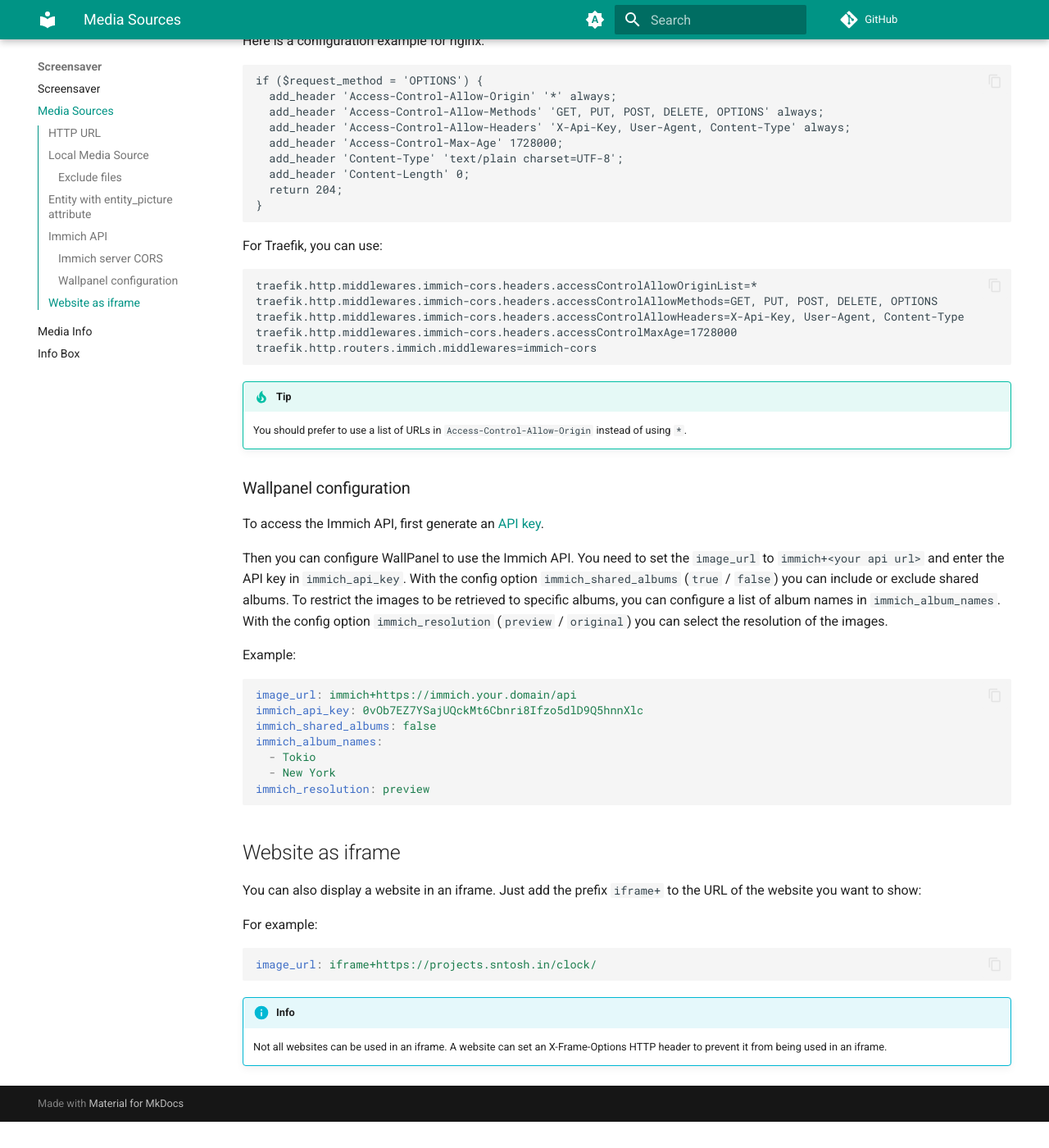
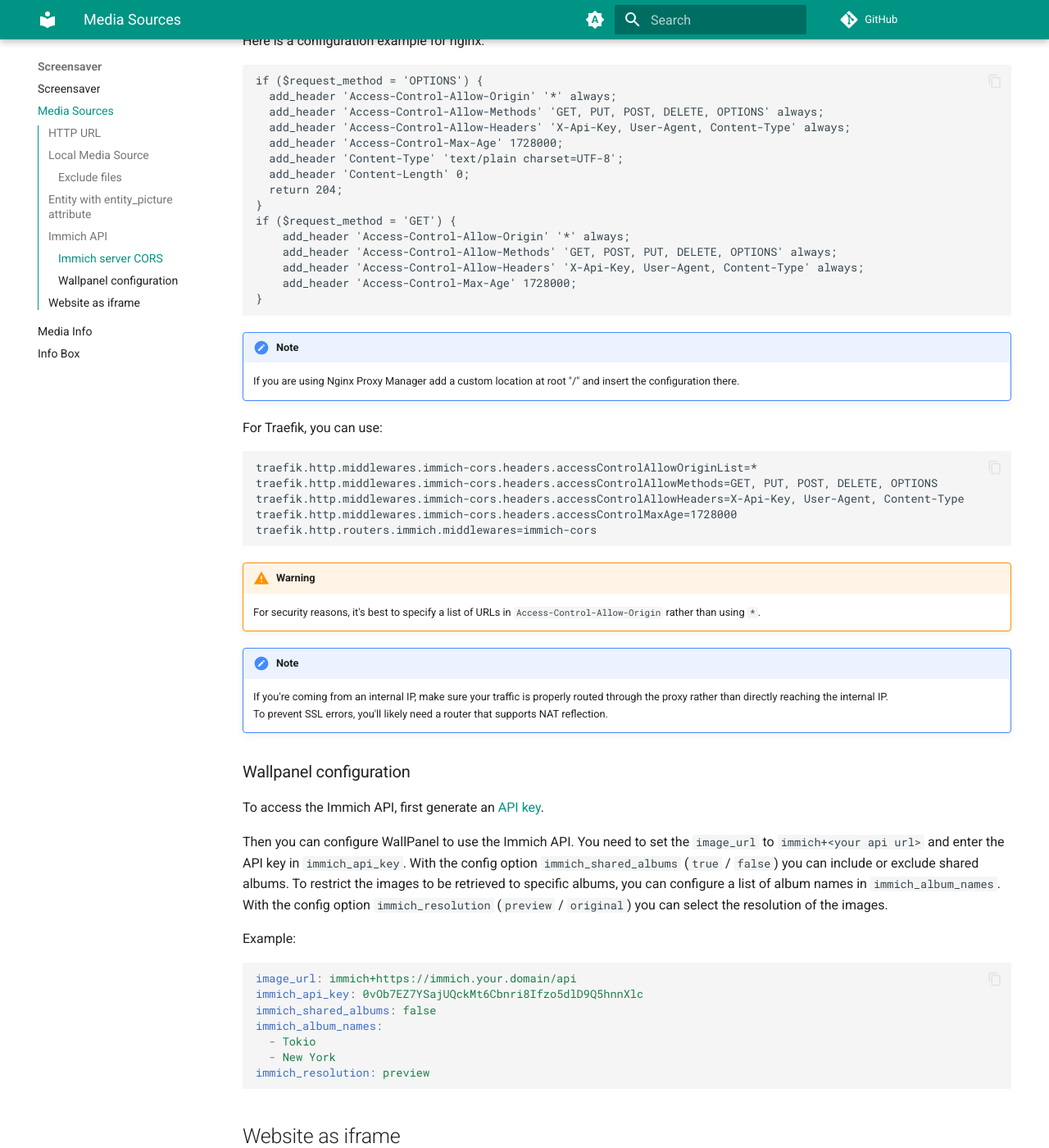
Before and after one commit to j-a-n/lovelace-wallpanel, an MkDocs documentation site: the page built from docs/media-sources.md, in a window 1280 px wide and 1400 px high, scrolled down 2562 px. Shown: the whole window at 82% size. Built offline with MkDocs 1.6.1 and Material for MkDocs 9.7.7, drawn with Linux system fonts in a browser that asks for light colours; comment, search, counter and statistics services are not loaded; before the commit the page ends 3930 px from its top, so only the background shows below that.

Commit message:
Update immich docs

````diff
--- a/docs/media-sources.md
+++ b/docs/media-sources.md
@@ -116,7 +116,17 @@
   add_header 'Content-Length' 0;
   return 204;
 }
+if ($request_method = 'GET') {
+    add_header 'Access-Control-Allow-Origin' '*' always;
+    add_header 'Access-Control-Allow-Methods' 'GET, POST, PUT, DELETE, OPTIONS' always;
+    add_header 'Access-Control-Allow-Headers' 'X-Api-Key, User-Agent, Content-Type' always;
+    add_header 'Access-Control-Max-Age' 1728000;
+}
 ```
+
+!!! note
+    If you are using Nginx Proxy Manager add a custom location at root "/" and insert the configuration there.
+
 
 For Traefik, you can use:
 
@@ -128,8 +138,13 @@
 traefik.http.routers.immich.middlewares=immich-cors
 ```
 
-!!! tip
-    You should prefer to use a list of URLs in `Access-Control-Allow-Origin` instead of using `*`.
+!!! warning
+    For security reasons, it's best to specify a list of URLs in `Access-Control-Allow-Origin` rather than using `*`.
+
+!!! note
+    If you're coming from an internal IP, make sure your traffic is properly routed
+    through the proxy rather than directly reaching the internal IP.
+    To prevent SSL errors, you'll likely need a router that supports NAT reflection.
 
 ### Wallpanel configuration
 To access the Immich API, first generate an [API key](https://immich.app/docs/features/command-line-interface/#obtain-the-api-key).
````
